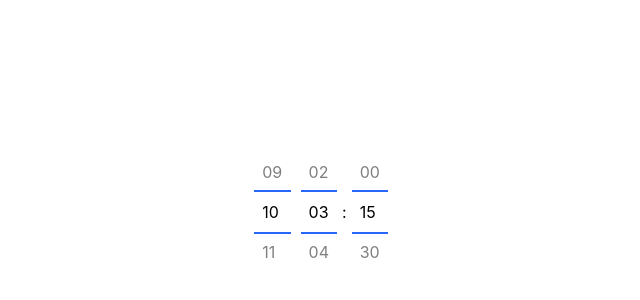
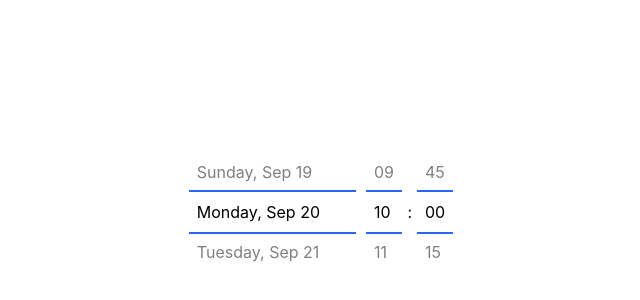
Before and after one commit to EgorDubovik/EDTiimePicker, a React (Vite) app: page / in a window 1280 px wide. Shown: the part 188-488 px from the top of the page, without its empty margins (319-959 px from the left). Built offline with nearby package versions, Linux system fonts and the light colour scheme.

Commit message:
view all wheels

```diff
--- a/src/App.tsx
+++ b/src/App.tsx
@@ -1,14 +1,19 @@
-import { useState } from 'react'
-import TimePicker from './TimePicker/index'
+import { useState } from "react";
+import TimePicker from "./TimePicker/index";
 
 function App() {
-  return (
-    <>
-      <div className='main-container'>
-        <TimePicker />
-      </div>
-    </>
-  )
+	return (
+		<>
+			<div className="main-container">
+				<TimePicker
+               currentDate={"2021-09-20T10:00:00"}
+               options={{
+                  timeFormat: "hh:mm A",
+                }}
+            />
+			</div>
+		</>
+	);
 }
 
-export default App
+export default App;
--- a/src/TimePicker/Helpers/GetItems.ts
+++ b/src/TimePicker/Helpers/GetItems.ts
@@ -1,4 +1,45 @@
 import { formatDate } from "./FormatDate";
+
+const getYears = (date: Date, format = "YYYY") => {
+	let currentYear = date.getFullYear();
+	let years = [];
+	for (let i = currentYear - 15; i < currentYear + 15; i++) {
+		// Добавить фунцию для определения количества дней в месяце
+		// что бы с 29 февраля не было проблем при перехоже на год где 28 февраля
+		// так же как и при изменения месяцы поставить проверку на количство дней в месяце
+		let newDate = new Date(date);
+		newDate.setFullYear(i);
+		years.push({
+			text: formatDate(newDate, format),
+			value: newDate,
+			isSelected: newDate.getFullYear() === currentYear,
+		});
+	}
+	return years;
+};
+
+const getMonths = (date: Date, format = "MMMM") => {
+	let currentMonth = date.getMonth();
+	let months = [];
+	for (let i = -15; i < 15; i++) {
+		let newDate = new Date(date);
+		let currentYear = newDate.getFullYear();
+		let currentDay = newDate.getDate();
+		let tempDate = new Date(currentYear, currentMonth + i + 1, 0);
+		let daysInNewMonth = tempDate.getDate();
+		if (currentDay > daysInNewMonth) {
+			newDate.setDate(daysInNewMonth);
+		}
+		newDate.setMonth(currentMonth + i);
+		newDate.setFullYear(currentYear);
+		months.push({
+			text: formatDate(newDate, format),
+			value: newDate,
+			isSelected: newDate.getMonth() === currentMonth,
+		});
+	}
+	return months;
+};
 
 const getDays = (date: Date, format = "DD") => {
 	let currentMonth = date.getMonth();
@@ -28,7 +69,7 @@ const getDays = (date: Date, format = "DD") => {
 	return result;
 };
 
-const getHours = (date: Date, format:string) => {
+const getHours = (date: Date, format: string) => {
 	format = format ?? "hh";
 	let currentHour = date.getHours();
 	let hours = [];
@@ -59,7 +100,7 @@ const getHours = (date: Date, format:string) => {
 	return hours;
 };
 
-const getMinutes = (date: Date, format:string ,step = 15) => {
+const getMinutes = (date: Date, format: string, step = 15) => {
 	format = format ?? "mm";
 	let currentMinute = date.getMinutes();
 	const arraySize = 60;
@@ -86,4 +127,28 @@ const getMinutes = (date: Date, format:string ,step = 15) => {
 	return [...minutes, ...minutes, ...minutes];
 };
 
-export { getDays, getHours, getMinutes};
+const getDaysNameArray = (date: Date, format:string) => {
+	format = format ?? "DDD, MMM DD";
+	const today = new Date();
+	const datesArray = [];
+	for (let i = -15; i < 15; i++) {
+		var newDate = new Date(date.getTime() + i * 24 * 60 * 60 * 1000);
+		const result =
+			newDate.getDate() === today.getDate() &&
+			newDate.getMonth() === today.getMonth() &&
+			newDate.getFullYear() === today.getFullYear()
+				? `Today`
+				: formatDate(newDate, format);
+		datesArray.push({
+			text: result,
+			value: newDate,
+			isSelected:
+				newDate.getDate() === date.getDate() &&
+				newDate.getMonth() === date.getMonth() &&
+				newDate.getFullYear() === date.getFullYear(),
+		});
+	}
+	return datesArray;
+};
+
+export { getDays, getHours, getMinutes, getMonths, getYears, getDaysNameArray };
--- a/src/TimePicker/PickerWheel.tsx
+++ b/src/TimePicker/PickerWheel.tsx
@@ -1,4 +1,6 @@
 import { useEffect, useState, useRef } from "react";
+
+
 const PickerWheel = (props:any) => {
 
    const onGetItems = props.onGetItems;
--- a/src/TimePicker/TimePicker.tsx
+++ b/src/TimePicker/TimePicker.tsx
@@ -1,34 +1,123 @@
 import "./style.css";
 import PickerWheel from "./PickerWheel";
-import { getDays, getHours, getMinutes } from "./Helpers/GetItems";
-import { useState } from "react";
+import {
+	getDays,
+	getHours,
+	getMinutes,
+	getMonths,
+	getYears,
+	getDaysNameArray,
+} from "./Helpers/GetItems";
+import React, { useState } from "react";
 
-const TimePicker = () => {
-	const [currenDate, setCurrentDate] = useState(new Date());
-	const itemsView = 3;
-	const itemHeight = 40;
-	const wheelArray = new Array(
-		{
+interface ITimePicker {
+	currentDate?: Date | string | null;
+	options?: {
+		itemsView?: number;
+		itemsHeight?: number;
+		daysNameFormat?: string;
+		timeFormat?: string;
+		dateWheelsFormat?: string;
+		showTime?: boolean;
+		showDate?: boolean;
+		daysNameWheels?: boolean;
+	};
+}
+
+const TimePicker = (prop: ITimePicker) => {
+	const [currenDate, setCurrentDate] = useState(
+		prop.currentDate || new Date()
+	);
+	const itemsView = prop.options?.itemsView || 3;
+	const itemHeight = prop.options?.itemsHeight || 40;
+	const daysNameWheel = prop.options?.daysNameWheels === false ? false : true;
+	const daysNameFormat = prop.options?.daysNameFormat || "DDDD, MMM DD";
+	const timeFormat = prop.options?.timeFormat || "hh:mm A";
+	const dateWheelsFormat = prop.options?.dateWheelsFormat || "MMMM|DD|YYYY";
+	const showTime = prop.options?.showTime === false ? false : true;
+	const showDate = prop.options?.showDate === false ? false : true;
+
+	const splitTimeFormat = (format: string): string[] => {
+		const regex = /(HH|hh|mm|ss|A|a)/g;
+		const matches = format.match(regex);
+		const remaining = format.replace(regex, "").trim();
+		const remainingParts = remaining
+			? remaining.split(" ").filter((part) => part)
+			: [];
+		return matches ? [...matches, ...remainingParts] : remainingParts;
+	};
+
+	const getWeelsArray = () => {
+		const wheelArray = new Array();
+		console.log(daysNameWheel);
+		if (showDate) {
+			if (daysNameWheel)
+				wheelArray.push({
+					onGetItems: getDaysNameArray,
+					textFormat: daysNameFormat,
+				});
+			else {
+				const dateWheels = dateWheelsFormat.split("|");
+				dateWheels.forEach((dateWheel) => {
+					if (
+						dateWheel === "MMMM" ||
+						dateWheel === "MMM" ||
+						dateWheel === "MM" ||
+						dateWheel === "M"
+					)
+						wheelArray.push({
+							onGetItems: getMonths,
+							textFormat: dateWheel,
+						});
+					else if (
+						dateWheel === "DDD" ||
+						dateWheel === "DD" ||
+						dateWheel === "D"
+					)
+						wheelArray.push({
 							onGetItems: getDays,
-			textFormat: "DD",
-		},
-		{
+							textFormat: dateWheel,
+						});
+					else if (dateWheel === "YYYY" || dateWheel === "YY")
+						wheelArray.push({
+							onGetItems: getYears,
+							textFormat: dateWheel,
+						});
+				});
+			}
+		}
+
+		if (showTime) {
+			const timeWheels = splitTimeFormat(timeFormat);
+         timeWheels.forEach((timeWheel) => {
+            if (timeWheel === "HH" || timeWheel === "hh")
+               wheelArray.push({
                   onGetItems: getHours,
-			textFormat: "hh",
-		},
-		{
+                  textFormat: timeWheel,
+               });
+            else if (timeWheel === "mm" || timeWheel === "m")
+               wheelArray.push({
                   onGetItems: getMinutes,
-         textFormat: "mm",
+                  textFormat: timeWheel,
                   textItemStep: 15,
+               });
+            else if (timeWheel === "A" || timeWheel === "a")
+               console.log("AM/PM");
+         });
 		}
-	);
+
+		return wheelArray;
+	};
+
+	const wheelArray = getWeelsArray();
+
 	return (
 		<div
 			className="picker-wrapper"
 			style={{ height: itemHeight * itemsView + "px" }}
 		>
 			{wheelArray.map((item, index) => (
-				<>
+				<React.Fragment key={index}>
 					<PickerWheel
 						onGetItems={item.onGetItems}
 						textFormat={item.textFormat}
@@ -37,10 +126,11 @@ const TimePicker = () => {
 						viewItems={itemsView}
 						itemHeight={itemHeight}
 					/>
-					{item.textFormat === "hh" && index < wheelArray.length && (
+					{(item.textFormat === "hh" || item.textFormat === "HH") &&
+						index < wheelArray.length && (
 							<div className="picker-divider">:</div>
 						)}
-				</>
+				</React.Fragment>
 			))}
 		</div>
 	);
```
Lines whose indentation alone changed are shown as unchanged.
